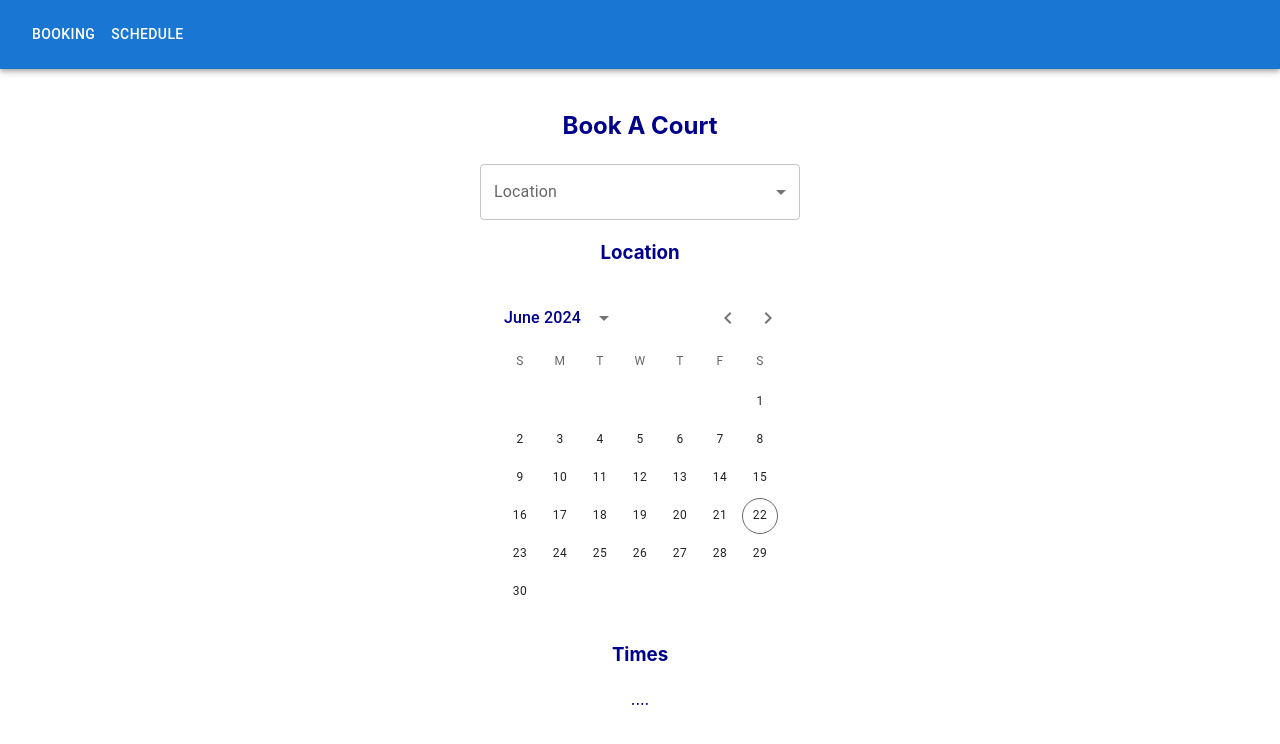
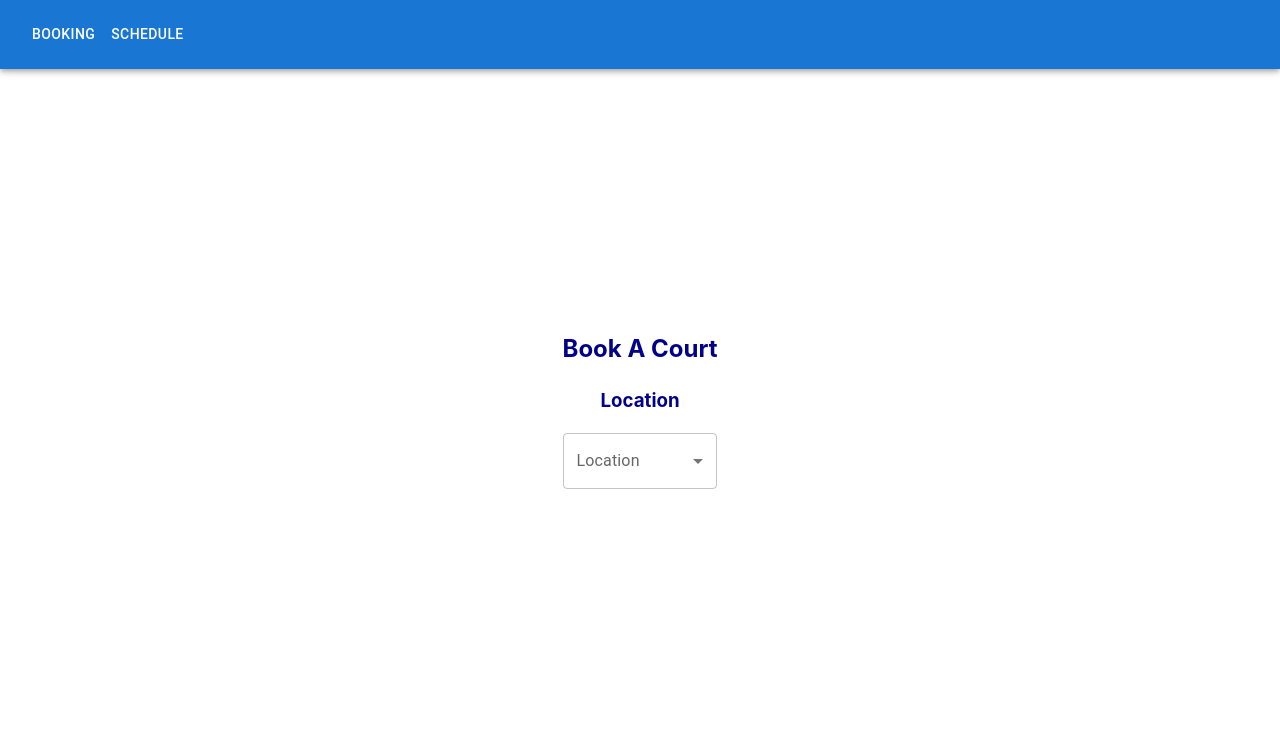
Before and after one commit to Alex-Cartwright/tennis-bot, a React (Vite) app: page /booking in a window 1280 px wide. Shown: the top 744 px of the page. Built offline with nearby package versions, Linux system fonts and the light colour scheme.

Commit message:
add dynamic rendering

```diff
--- a/src/features/booking/api/fetchLocations.ts
+++ b/src/features/booking/api/fetchLocations.ts
@@ -6,11 +6,13 @@ export type Location = {
 const locations = [
   {
     name: 'Islington',
-    url: ''
+    url: '',
+    times: []
   },
   {
     name: 'Lea Valley',
-    url: ''
+    url: '',
+    times: []
   }
 ]
 
--- a/src/features/booking/routes/Booking.tsx
+++ b/src/features/booking/routes/Booking.tsx
@@ -12,6 +12,7 @@ export const Booking = () => {
   return (
     <Box>
       <h2>Book A Court</h2>
+      <h3>Location</h3>
       <FormControl fullWidth>
         <InputLabel id="booking-location-label">Location</InputLabel>
         <Select
@@ -25,10 +26,13 @@ export const Booking = () => {
           ))}
         </Select>
       </FormControl>
-      <h3>Location</h3>
-      <DateCalendar />
-      <h3>Times</h3>
-      ....
+      {location && (
+        <>
+          <h3>Date</h3>
+          <DateCalendar />
+          <h3>Times</h3>
+        </>
+      )}
     </Box>
   )
 }
```
